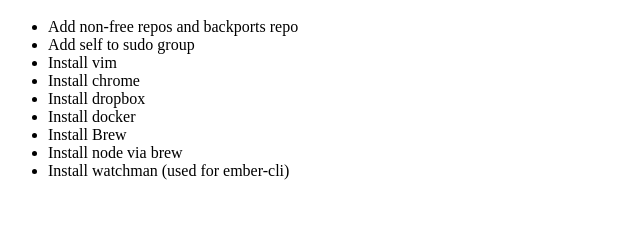
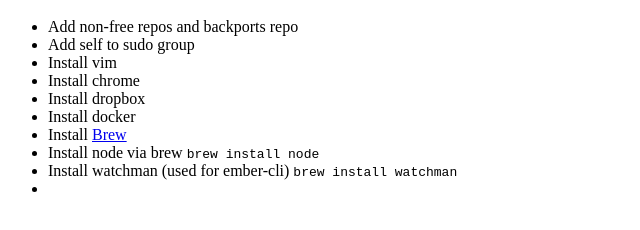
Before and after one commit to jsorah/jsorah.github.io, a plain HTML site: page index.html in a window 1280 px wide. Shown: the part 48-278 px from the top of the page, without its empty margins (0-640 px from the left). Drawn offline with Linux system fonts and the light colour scheme.

Commit message:
Update index.html

```diff
--- a/index.html
+++ b/index.html
@@ -8,9 +8,10 @@
     <li>Install chrome</li>
     <li>Install dropbox</li>
     <li>Install docker</li>
-    <li>Install Brew</li>
-    <li>Install node via brew</li>
-    <li>Install watchman (used for ember-cli)</li>
+    <li>Install <a href="http://brew.sh/">Brew</a></li>
+    <li>Install node via brew <code>brew install node</code></li>
+    <li>Install watchman (used for ember-cli) <code>brew install watchman</code></li>
+    <li></li>
   </ul>
 </body>
 </html>
```
